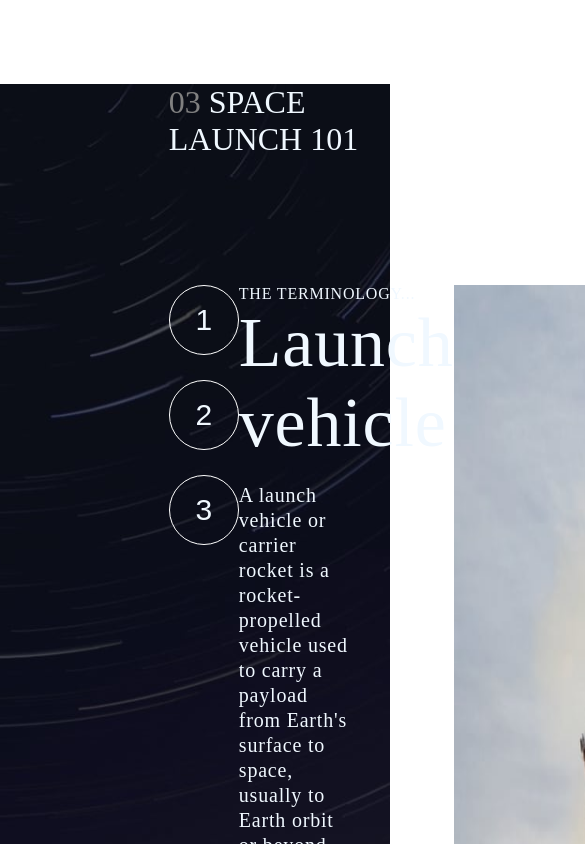
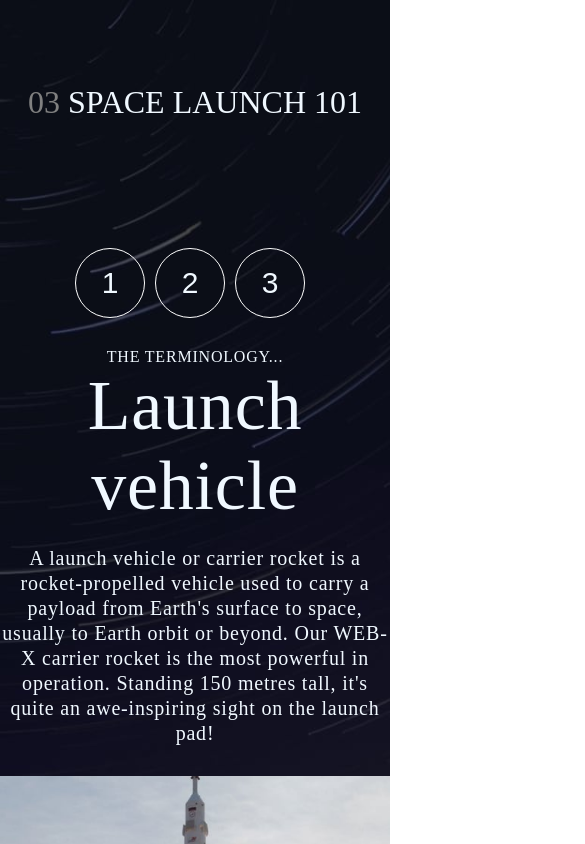
Before and after one commit to AndreiLhu/Space-Tourism-Webiste, a React (Vite) app: page /technology in a window 390 px wide. Shown: the top 844 px of the page, 585 px wide, since content can reach past the window. Built offline with nearby package versions, Linux system fonts and the light colour scheme.

Commit message:
Added mobile styling for technology page

```diff
--- /dev/null
+++ b/src/Components/Picture/picture.css
@@ -0,0 +1,4 @@
+.mainPictures {
+  margin: auto;
+  width: 90%;
+}
--- a/src/Components/TechnologyInfo/technologyInfo.css
+++ b/src/Components/TechnologyInfo/technologyInfo.css
@@ -6,7 +6,7 @@
 }
 
 .mainTechnologyPicture {
-  width: 400px;
+  max-width: 400px;
 }
 .descriptionInfo {
   max-width: 500px;
@@ -19,3 +19,16 @@
   font-weight: 200;
   margin-bottom: 20px;
 }
+@media screen and (max-width: 1000px) {
+  .mainTechnologyInfoContainer {
+    display: block;
+  }
+  .mainTechnologyPicture {
+    width: 100%;
+  }
+  .descriptionInfo {
+    text-align: center;
+    margin: auto;
+    padding-bottom: 30px;
+  }
+}
--- a/src/Pages/Technology/technology.css
+++ b/src/Pages/Technology/technology.css
@@ -18,7 +18,7 @@
 .mainTechnologyTitle {
   color: aliceblue;
   font-weight: 200;
-  margin-top: 10vh;
+  padding-top: 10vh;
   margin-left: 20vh;
 }
 .numberTechnologyTitle {
@@ -36,8 +36,28 @@
   color: aliceblue;
   display: grid;
   align-items: center;
+  margin-right: 20px;
 }
 .technologyButton:hover {
   background-color: aliceblue;
   color: black;
 }
+
+@media screen and (max-width: 1000px) {
+  .mainContentTechnologyDiv {
+    display: block;
+    padding-top: 15vh;
+    margin-top: 0;
+    text-align: -webkit-center;
+    margin: auto;
+  }
+  .technologyButton {
+    display: inline;
+    margin-bottom: 30px;
+    margin-right: 10px;
+  }
+  .mainTechnologyTitle {
+    margin: auto;
+    text-align: center;
+  }
+}
--- /dev/null
+++ b/src/data/index.ts
@@ -0,0 +1 @@
+import '../assets/destination/image-mars.png';
```
